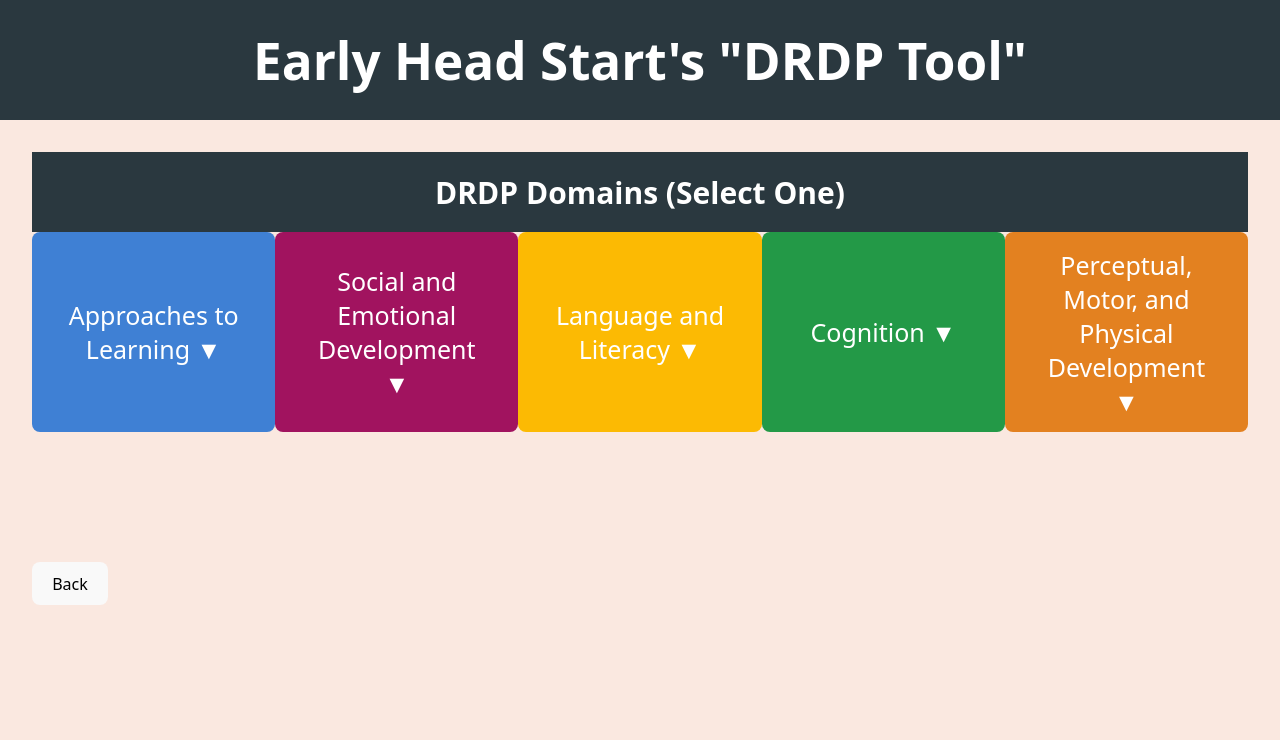
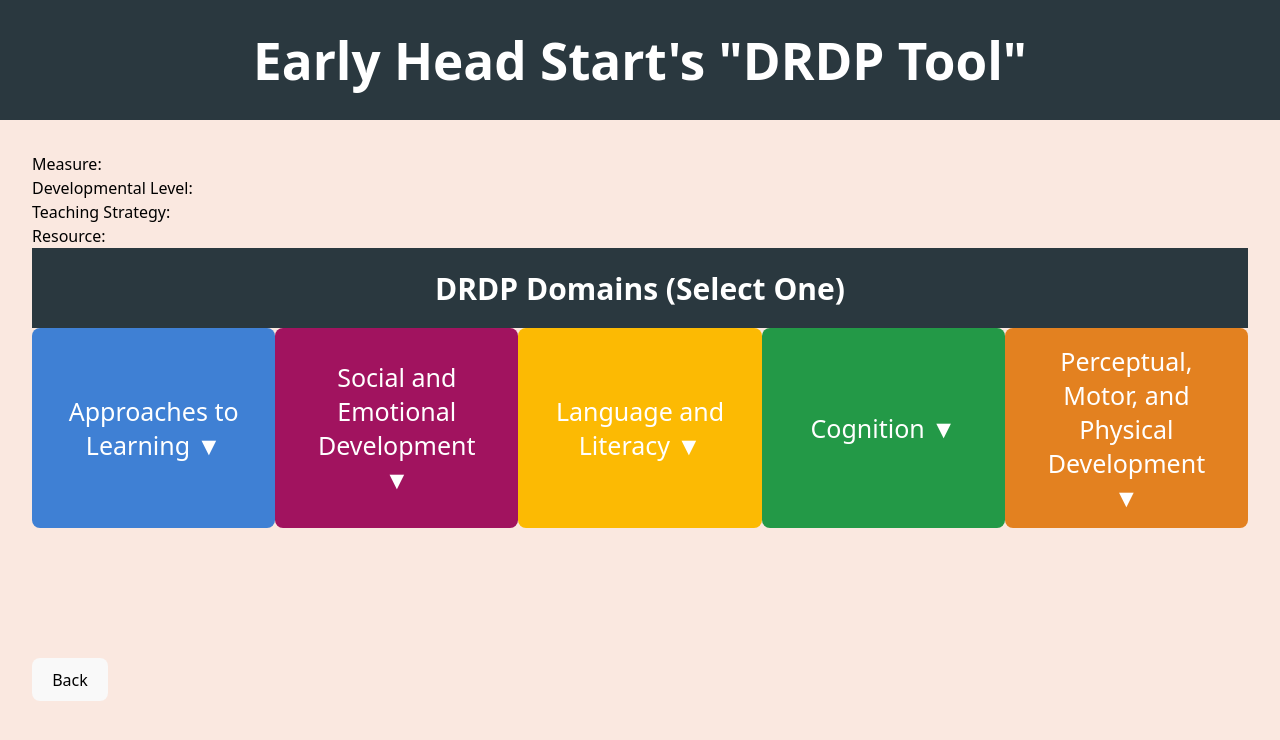
Before and after one commit to kylelin23/EHS_webpage, a React (Vite) app: page /dataPage in a window 1280 px wide. Shown: the top 740 px of the page. Built offline with nearby package versions, Linux system fonts and the light colour scheme.

Commit message:
Add deselect

```diff
--- a/src/dataPage.jsx
+++ b/src/dataPage.jsx
@@ -149,6 +149,9 @@
       }
       setSelectedDevelopmentalLevel([...selectedDevelopmentalLevel, level]);
     }
+    else{
+      setSelectedDevelopmentalLevel(selectedDevelopmentalLevel.filter(item => item !== level));
+    }
     setTeachingStratOpen(true);
   }
 
@@ -218,11 +221,11 @@
 
 
     <div className = "body">
-{/*
+
       <div className = "testingText">Measure: {selectedMeasure} </div>
       <div className = "testingText">Developmental Level: {selectedDevelopmentalLevel} </div>
       <div className = "testingText">Teaching Strategy: {selectedTeachingStrats} </div>
-      <div className = "testingText">Resource: {selectedResources} </div> */}
+      <div className = "testingText">Resource: {selectedResources} </div>
 
       <div style = {{display: "flex", justifyContent: 'center'}}>
         <div className = "bar">
```
